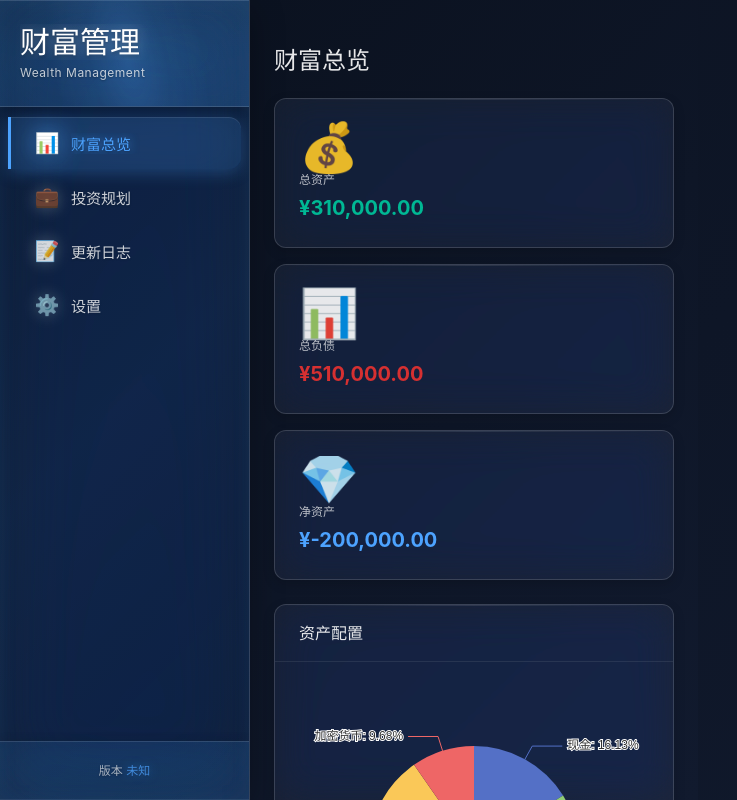
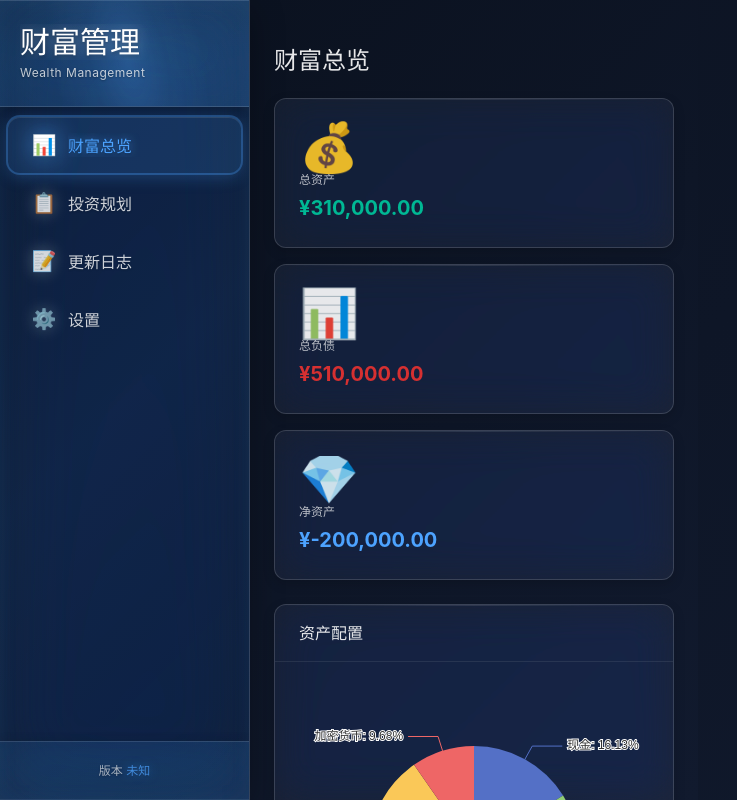
Before and after one commit to xiangjianxiaohuangyu/wealth-management, a React (Vite) app in the folder renderer/: page / in a window 1280 px wide. Shown: the whole page, without its empty margins (0-737 px from the left). Built offline with nearby package versions, Linux system fonts and the light colour scheme.

Commit message:
优化菜单栏效果

```diff
--- a/renderer/src/components/layout/Sidebar.css
+++ b/renderer/src/components/layout/Sidebar.css
@@ -151,18 +151,52 @@
   display: flex;
   align-items: center;
   gap: var(--spacing-md, 12px);
-  padding: 14px 24px;
+  padding: 16px 24px;
   border: none;
-  border-left: 3px solid transparent;
-  border-radius: 0 var(--border-radius-lg, 12px) var(--border-radius-lg, 12px) 0;
+  border-radius: var(--border-radius-lg, 12px);
   background-color: transparent;
   color: var(--sidebar-text);
   cursor: pointer;
-  transition: all var(--transition-smooth);
-  font-size: 15px;
+  transition:
+    background-color 0.3s ease,
+    box-shadow 0.3s ease,
+    color 0.3s ease,
+    transform 0.3s ease;
+  font-size: 16px;
   text-align: left;
   position: relative;
   outline: none;
+  overflow: hidden;
+}
+
+/* 使用伪元素创建平滑过渡的背景效果 */
+.sidebar__menu-button::before {
+  content: '';
+  position: absolute;
+  top: 0;
+  left: 0;
+  right: 0;
+  bottom: 0;
+  background: linear-gradient(90deg,
+    rgba(77, 163, 255, 0.12) 0%,
+    rgba(77, 163, 255, 0.08) 100%
+  );
+  opacity: 0;
+  transition: opacity 0.3s ease;
+  z-index: -1;
+}
+
+.sidebar__menu-button::after {
+  content: '';
+  position: absolute;
+  top: 0;
+  left: 0;
+  right: 0;
+  bottom: 0;
+  background: var(--nav-active-bg);
+  opacity: 0;
+  transition: opacity 0.3s ease;
+  z-index: -1;
 }
 
 .sidebar__menu-button:focus {
@@ -170,26 +204,26 @@
 }
 
 .sidebar__menu-button:hover:not(:disabled) {
-  background: linear-gradient(90deg,
-    rgba(77, 163, 255, 0.12) 0%,
-    rgba(77, 163, 255, 0.08) 100%
-  );
-  backdrop-filter: blur(20px);
-  -webkit-backdrop-filter: blur(20px);
-  border-left-color: rgba(77, 163, 255, 0.5);
   transform: translateX(4px);
   box-shadow: 0 4px 12px rgba(0, 0, 0, 0.15);
   color: var(--color-text);
 }
 
+.sidebar__menu-button:hover:not(:disabled)::before {
+  opacity: 1;
+}
+
 .sidebar__menu-button--active {
-  background: var(--nav-active-bg);
-  backdrop-filter: blur(25px);
-  -webkit-backdrop-filter: blur(25px);
-  border-left-color: var(--nav-active-border);
-  box-shadow: 0 4px 16px rgba(77, 163, 255, 0.25), inset 0 1px 0 rgba(255, 255, 255, 0.1);
+  box-shadow:
+    0 0 0 2px rgba(77, 163, 255, 0.3),
+    0 4px 16px rgba(77, 163, 255, 0.25),
+    inset 0 1px 0 rgba(255, 255, 255, 0.1);
   color: var(--sidebar-text-active);
   font-weight: var(--font-weight-medium, 500);
+}
+
+.sidebar__menu-button--active::after {
+  opacity: 1;
 }
 
 .sidebar__menu-button:disabled {
--- a/renderer/src/router/routes.tsx
+++ b/renderer/src/router/routes.tsx
@@ -33,7 +33,7 @@ export const routeConfigs: RouteConfig[] = [
     title: '投资规划',
     meta: {
       description: '管理投资组合和计算投资回报',
-      icon: '💼',
+      icon: '📋',
       order: 2
     }
   },
--- a/renderer/src/styles/variables.css
+++ b/renderer/src/styles/variables.css
@@ -136,7 +136,6 @@
   --transition-base: 0.2s;
   --transition-slow: 0.3s;
   --transition-smooth: 0.4s cubic-bezier(0.4, 0, 0.2, 1);
-
   --transition-timing: ease;
 
   /* ========================================
```
